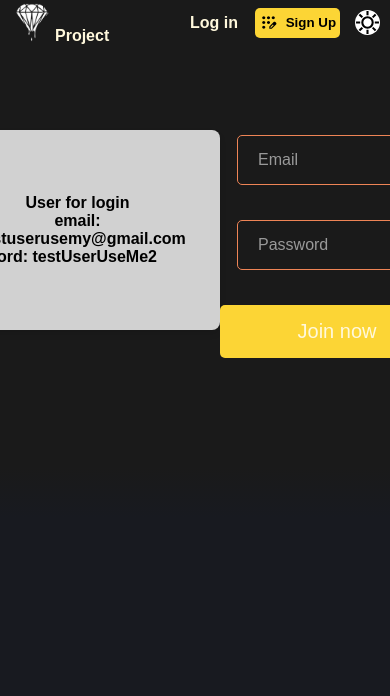
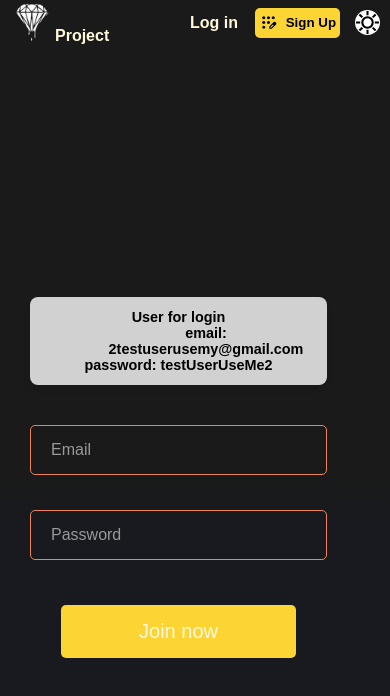
Before and after one commit to VladHordiienko1993/Portfolio., a React (Create React App) app in the folder forWork/Front/: page /logIn in a window 390 px wide. Shown: the top 696 px of the page. Built offline with nearby package versions, Linux system fonts and the light colour scheme; no server answers.

Commit message:
styles for Login page

```diff
--- a/forWork/Front/src/components/LogInForm/LogInForm.module.scss
+++ b/forWork/Front/src/components/LogInForm/LogInForm.module.scss
@@ -1,26 +1,27 @@
+.container {
+  height: 100%; /* Высота контейнера на весь экран */
+  display: flex;
+  justify-content: center; /* Центрируем по горизонтали */
+  // align-items: center; /* Центрируем по вертикали */
+  padding: 20px; /* Добавляем внутренние отступы */
+  box-sizing: border-box; /* Учитываем отступы при расчете ширины */
+}
 
-.container{
-  height: 100%;
-  display: flex;
-  justify-content: center;
-
-}
-.form{
-  width: 600px;
-  height: 350px;
+.form {
+  width: 600px; /* Ширина для больших экранов */
+  height: 350px; /* Высота формы */
   display: flex;
   flex-direction: column;
   align-items: center;
-  margin-top: 80px;
+  margin-top: 80px; /* Отступ сверху */
 }
-.label{
-  height: 85px;
-  width: 200px;
+
+.label {
+  height: 85px; /* Высота для меток */
+  width: 200px; /* Ширина меток */
   display: flex;
   flex-direction: column;
 }
-
-
 
 .inputBox {
   position: relative;
@@ -32,11 +33,15 @@
   border: 1px solid #ee8456;
   font-size: 1em;
   transition: 0.4s cubic-bezier(0.05, 0.81, 0, 0.93);
+  width: 100%; /* Ширина 100% для адаптивности */
+  box-sizing: border-box; /* Учитываем отступы */
 }
+
 .inputBox::placeholder {
   color: #999;
   transition: 0.4s cubic-bezier(0.05, 0.81, 0, 0.93);
 }
+
 .inputBox:focus::placeholder {
   position: absolute;
   font-size: 0.7em;
@@ -49,9 +54,8 @@
   color: #999; /* Сохраняем цвет текста подсказки */
 }
 
-
-.btnSubmit{
-width: 235px;
+.btnSubmit {
+  width: 235px; /* Ширина кнопки */
   padding: 15px 20px;
   border: none;
   border-radius: 5px;
@@ -59,61 +63,90 @@ background: #FCD535;
   color: inherit;
   cursor: pointer;
   font-size: 20px;
+  margin-top: 10px; /* Отступ сверху */
 }
-.btnSubmit:hover{
+
+.btnSubmit:hover {
   background: #fcd435a7;
 }
 
-
-.errorMessage{
+.errorMessage {
   bottom: 10px;
   font-size: 14px;
 }
 
-
-.notValidEmail{
-  position: absolute;
-  bottom: 440px;
-  left: 510px;
+.notValidEmail, .notValidPassword {
   color: rgba(255, 0, 0, 0.699);
   font-size: 13px;
 }
-.notValidPassword{
-  position: absolute;
-  bottom: 358px;
-  left: 510px;
-  color: rgba(255, 0, 0, 0.699);
-  font-size: 13px;
-}
-
-
-
-.containerforTextLogin{
+.containerforTextLogin {
   display: flex;
-  flex-direction: row;
-  justify-content: center;
-  align-items: center;
-  width: 390px;
-  height: 200px;
-  margin-top: 75px;
+  flex-direction: column; /* Изменяем направление на колонку для текста */
+  justify-content: center; /* Выровняем по началу */
+  // align-items: flex-start; /* Выровняем содержимое по левому краю */
+  width: 390px; /* Ширина для больших экранов */
+  height: 200px; /* Высота для больших экранов */
+  margin-top: 75px; /* Отступ сверху */
   color: #FCD535;
   padding: 12px;
   border-radius: 8px;
   background-color: rgba(255, 255, 255, 0.8); /* Полупрозрачный белый фон */
-  color: #000000; /* Чёрный текст по умолчанию */
-  text-align: center;
+  color: #000000; /* Чёрный текст */
   font-weight: bold;
   box-shadow: 0 4px 6px rgba(0, 0, 0, 0.1); /* Лёгкая тень для контраста */
 }
 
-.textOfLogin{
+
+.textOfLogin {
   display: block;
-  justify-content: left;
-  font-size: 1px;
-  width: 260px;
-  font: inherit;
+  font-size: 1em; /* Размер шрифта по умолчанию */
+  width: 100%; /* Ширина текста 100% для адаптивности */
+  text-align: center; /* Устанавливаем выравнивание текста влево */
+}
+.textOfLogin p {
+  margin-left: 0px; /* Убираем стандартные отступы у параграфов */
+  padding-left: 0; /* Убираем отступ слева для выравнивания */
+}
+.textOfLogin p:nth-of-type(2) {
+  padding-left: 55px;
 }
 
-.textOfLogin > :nth-child(3){
-  margin-right:50px;
+/* Медиазапрос для мобильных устройств */
+@media (max-width: 768px) {
+  .container {
+    height: 100vh; /* Высота контейнера на весь экран */
+    flex-direction: column; /* Меняем направление на колонку */
+    padding: 20px; /* Внутренние отступы */
   }
+
+  .form {
+    width: 90%; /* Ширина для мобильных устройств */
+    max-width: 600px; /* Максимальная ширина для больших экранов */
+    height: auto; /* Высота по содержимому */
+    margin-top: 20px; /* Уменьшаем отступ сверху */
+  }
+
+  .label {
+    width: 100%; /* Ширина для мобильных устройств */
+  }
+
+  .inputBox {
+    width: 100%; /* Ширина для мобильных устройств */
+  }
+
+  .btnSubmit {
+    width: 100%; /* Ширина 100% для кнопки на мобильных устройствах */
+    max-width: 235px; /* Максимальная ширина для кнопки */
+  }
+  .containerforTextLogin {
+    flex-direction: column; /* Переключаем на колонку для мобильных */
+    width: 90%; /* Ширина для мобильных устройств */
+    max-width: 390px; /* Максимальная ширина для больших экранов */
+    height: auto; /* Высота по содержимому */
+    margin-top: 0px; /* Уменьшаем отступ сверху */
+    margin-bottom: 20px;
+  }
+  .textOfLogin {
+    font-size: 0.9em; /* Уменьшаем размер шрифта на мобильных */
+  }
+}
--- a/forWork/Front/src/components/VidioForHome/VidioForHome.module.scss
+++ b/forWork/Front/src/components/VidioForHome/VidioForHome.module.scss
@@ -53,13 +53,15 @@
 .textOfLogin > :nth-child(3) {
   margin-right: 50px;
 }
-
 .textOfVidio {
-  min-width: 738px;
-  max-width: 100vw;
+  width: 100%;
   margin-top: 60px;
   text-align: center;
+  word-wrap: break-word; /* Перенос длинных слов */
+  overflow-wrap: break-word; /* Альтернатива для более широкого браузерного охвата */
 }
+
+
 
 .welkomeText {
   font-size: larger;
```
Also changed, not shown: forWork/Front/src/components/LogInForm/LogInForm.js (+0 -35 lines). Lines whose indentation alone changed are shown as unchanged.
